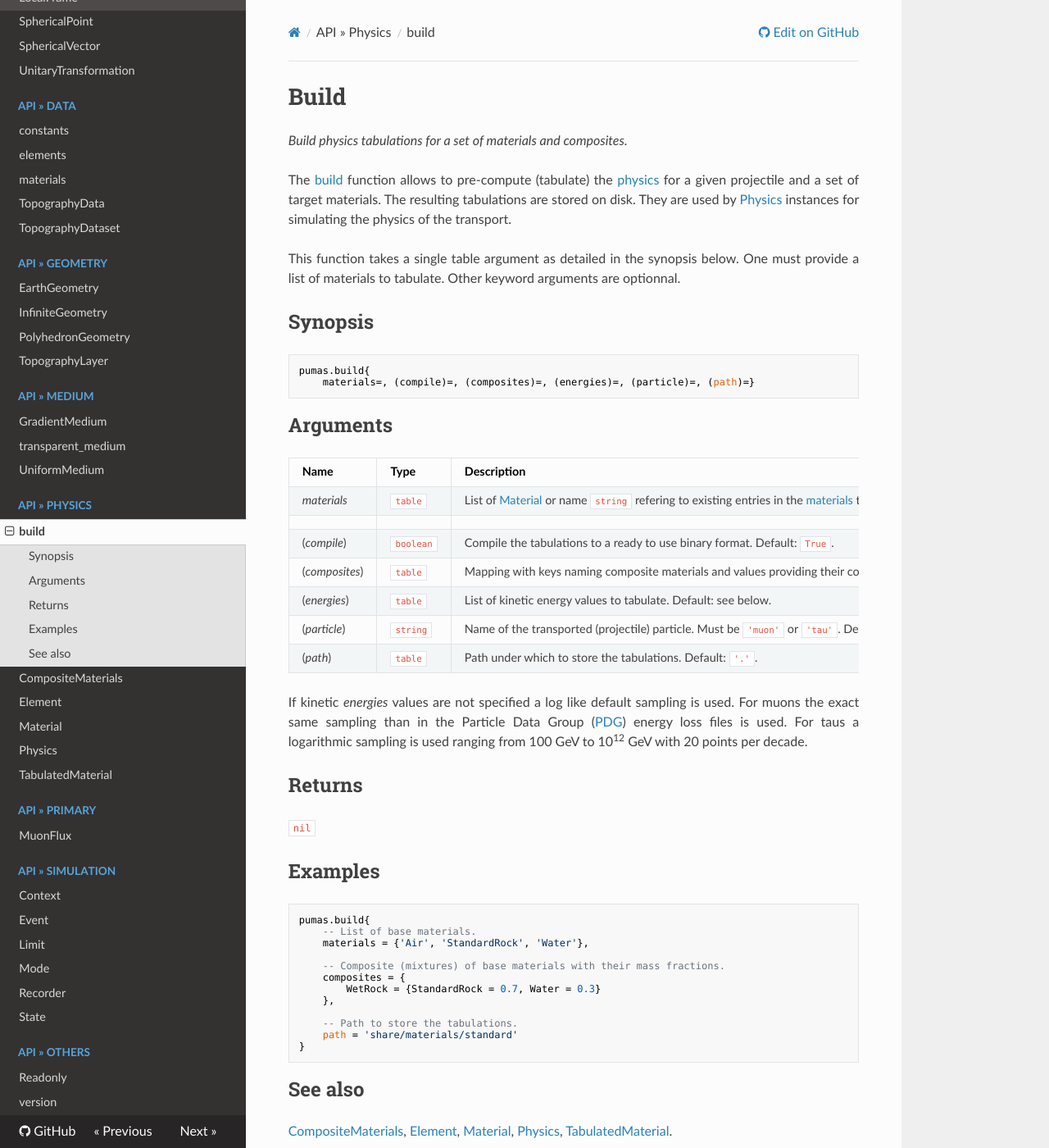
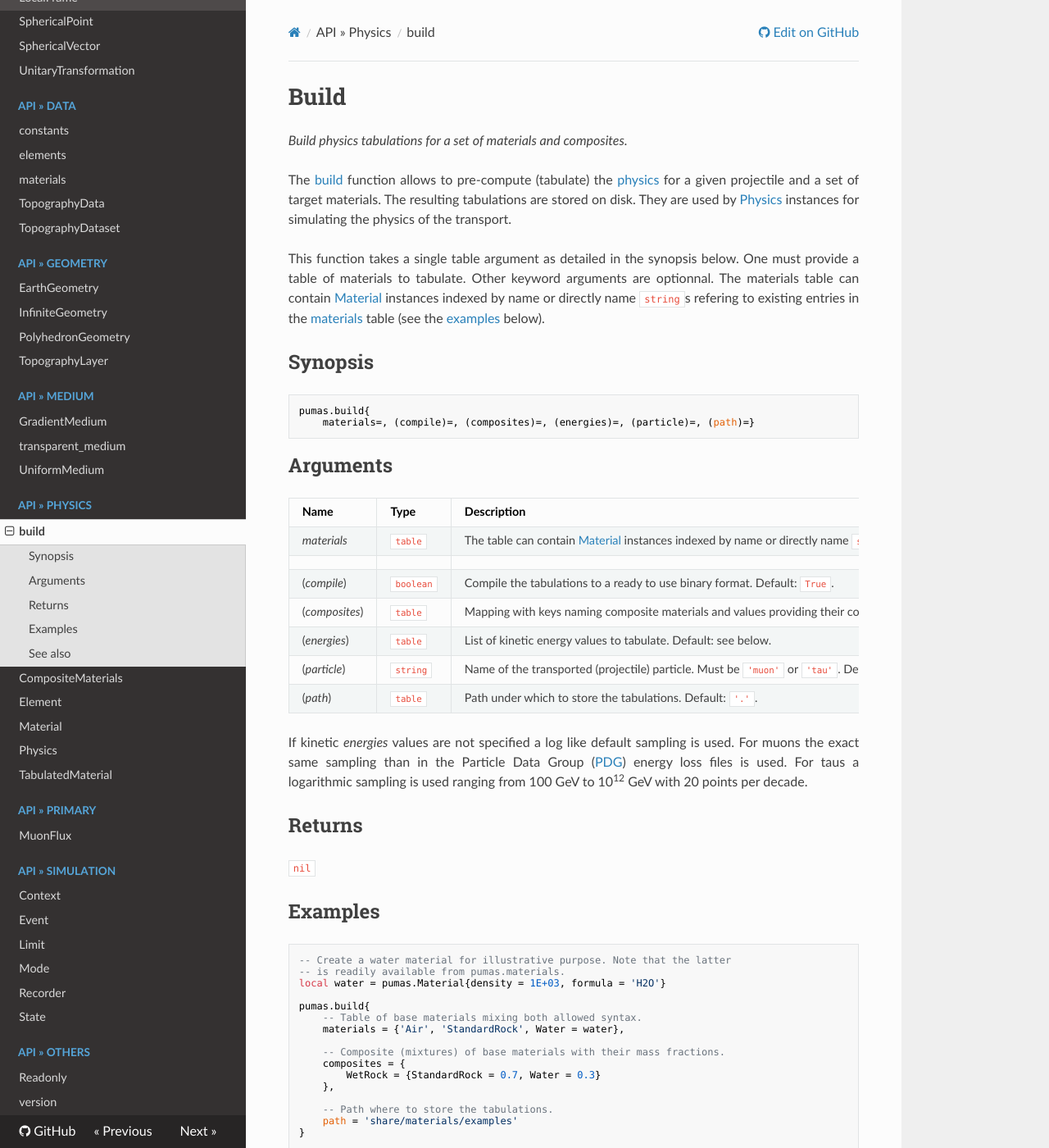
Before and after one commit to niess/pumas-luajit, an MkDocs documentation site: the page built from docs/docs/api/physics/build.md, in a window 1280 px wide and 1400 px high. Shown: the whole window at 82% size. Built offline with MkDocs 1.6.1, drawn with Linux system fonts in a browser that asks for light colours; nearby versions of some CDN libraries.

Commit message:
Generate specific materials for tests & examples

````diff
--- a/docs/docs/api/physics/build.md
+++ b/docs/docs/api/physics/build.md
@@ -8,8 +8,10 @@ The resulting tabulations are stored on disk.  They are used by
 {: .justify}
 
 This function takes a single table argument as detailed in the synopsis below.
-One must provide a list of materials to tabulate. Other keyword arguments are
-optionnal.
+One must provide a table of materials to tabulate. Other keyword arguments are
+optionnal. The materials table can contain [Material](Material.md) instances
+indexed by name or directly name `string`s refering to existing entries in the
+[materials](../data/materials.md) table (see the [examples](#examples) below).
 {: .justify}
 
 ## Synopsis
@@ -22,7 +24,7 @@ pumas.build{
 
 |Name|Type|Description|
 |----|----|-----------|
-|*materials*   |`table`  | List of [Material](Material.md) or name `string` refering to existing entries in the [materials](../data/materials.md) table.|
+|*materials*   |`table`  | The table can contain [Material](Material.md) instances indexed by name or directly name `string`s refering to existing entries in the [materials](../data/materials.md) table (see the [examples](#examples) below).|
 ||||
 |(*compile*)   |`boolean`| Compile the tabulations to a ready to use binary format. Default: `True`.|
 |(*composites*)|`table`  | Mapping with keys naming composite materials and values providing their composition. Default: `nil`.|
@@ -44,17 +46,21 @@ files is used. For taus a logarithmic sampling is used ranging from 100 GeV to
 ## Examples
 
 ``` lua
+-- Create a water material for illustrative purpose. Note that the latter
+-- is readily available from pumas.materials.
+local water = pumas.Material{density = 1E+03, formula = 'H2O'}
+
 pumas.build{
-    -- List of base materials.
-    materials = {'Air', 'StandardRock', 'Water'},
+    -- Table of base materials mixing both allowed syntax.
+    materials = {'Air', 'StandardRock', Water = water},
 
     -- Composite (mixtures) of base materials with their mass fractions.
     composites = {
         WetRock = {StandardRock = 0.7, Water = 0.3}
     },
 
-    -- Path to store the tabulations.
-    path = 'share/materials/standard'
+    -- Path where to store the tabulations.
+    path = 'share/materials/examples'
 }
 ```
 
````
Also changed, not shown: 9 other files.
